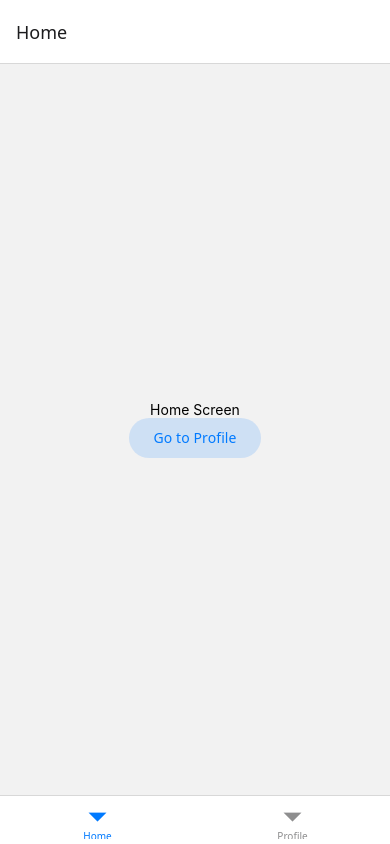
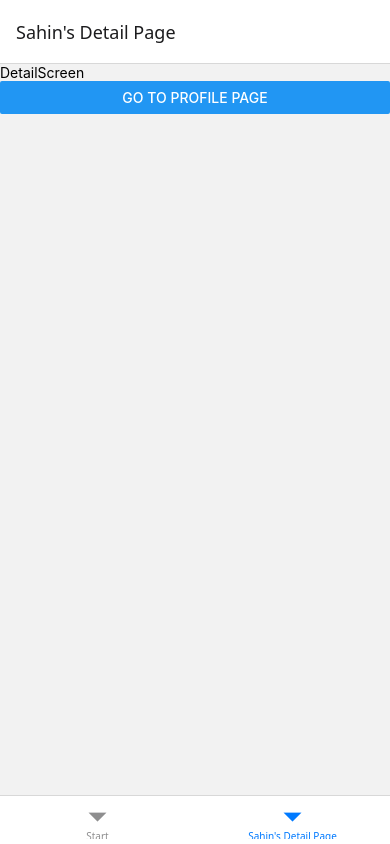
Before and after one commit to i-am-sahin/ChaiCode-MobileDevCohort, a React Native app in the folder react-navigation-masterclass/: screen / in a window 390 px wide. Built offline with nearby package versions, Linux system fonts and the light colour scheme.

Commit message:
Learned about DynamicTab Navigator | React-Navigation-MasterClass

```diff
--- a/react-navigation-masterclass/App.tsx
+++ b/react-navigation-masterclass/App.tsx
@@ -6,6 +6,7 @@ import {
 } from '@react-navigation/native';
 import { Button } from '@react-navigation/elements';
 import { createBottomTabNavigator } from '@react-navigation/bottom-tabs';
+import DynamicTabNavigator from './src/navigations/tab/DynamicTabNavigator';
 
 function HomeScreen() {
   const navigation = useNavigation();
@@ -41,5 +42,5 @@ const MyTabs = createBottomTabNavigator({
 const Navigation = createStaticNavigation(MyTabs);
 
 export default function App() {
-  return <Navigation />;
+  return <DynamicTabNavigator />;
 }
--- a/react-navigation-masterclass/src/navigations/tab/DynamicTabNavigator.tsx
+++ b/react-navigation-masterclass/src/navigations/tab/DynamicTabNavigator.tsx
@@ -7,11 +7,15 @@ import DetailScreen from '../../screens/DetailScreen';
 import HomeScreens from '../../screens/HomeScreens';
 
 const Tab = createBottomTabNavigator();
-function myTabs(){
+function MyTabs(){
     return (
-        <Tab.Navigator>
-            <Tab.Screen name="Home" component={HomeScreens} />
-            <Tab.Screen name="Profile" component={ProfileScreen} />
+        <Tab.Navigator initialRouteName='Details' screenOptions={{headerShown:true}}>
+            <Tab.Screen name="Home" component={HomeScreens}
+            options={{
+                title:"Dashboard",
+                tabBarLabel: "Start"
+            }}/>
+            {/* <Tab.Screen name="Profile" component={ProfileScreen} /> */}
             <Tab.Screen name="Details" component={DetailScreen} />
         </Tab.Navigator>
     )
@@ -20,7 +24,7 @@ function myTabs(){
 export default function DynamicTabNavigator(){
     return (
         <NavigationContainer>
-            <myTabs />
+            <MyTabs />
         </NavigationContainer>
     )
 }
```
